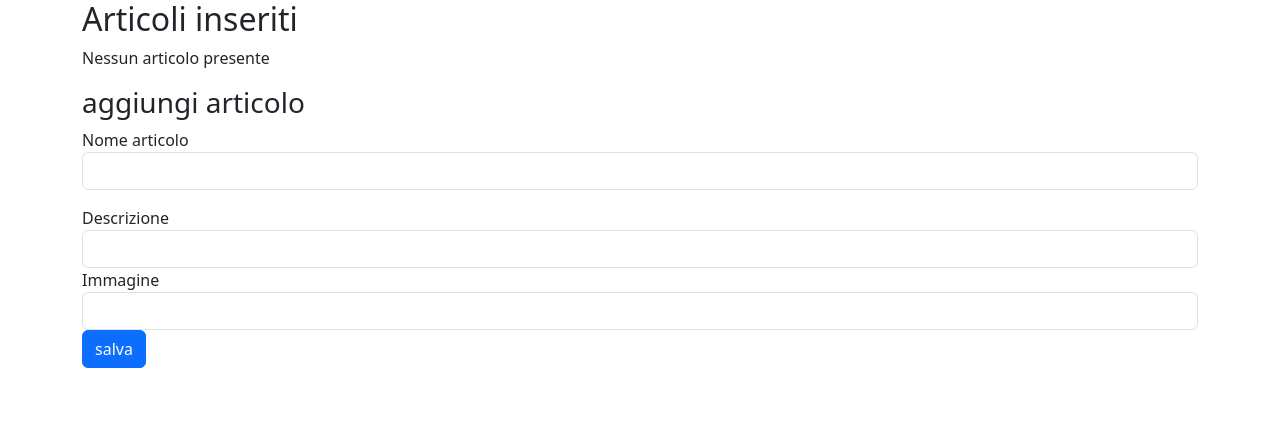
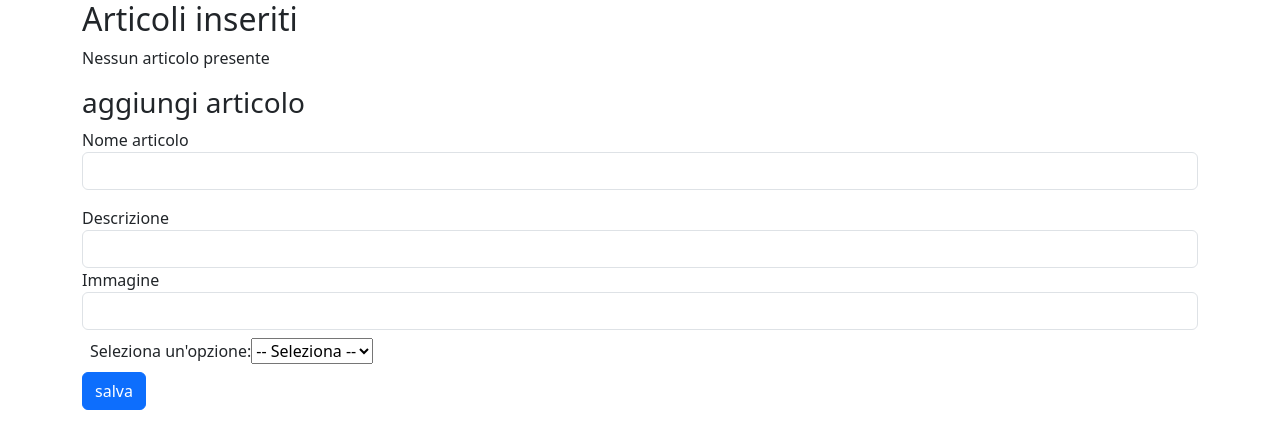
Before and after one commit to BartCatalano/react-form-multifield, a React (Vite) app: page / in a window 1280 px wide. Shown: the top 448 px of the page. Built offline with nearby package versions, Linux system fonts and the light colour scheme.

Commit message:
feat: select fatto

```diff
--- a/src/App.jsx
+++ b/src/App.jsx
@@ -6,6 +6,7 @@ const  [lista, setLista] = useState ([]);
 const [articoloName, setArticoloName ] = useState ("");
 const [articoloDescription, setArticoloDescription] = useState("");
 const [immagineInsert, setImmagineInsert] = useState("");
+const [selectedOption, setSelectedOption] = useState ("");
 
 const handArticleForm = (event) => {
   event.preventDefault ();
@@ -15,6 +16,7 @@ const handArticleForm = (event) => {
     title : articoloName,
     description: articoloDescription,
     immagine: immagineInsert,
+    Categoria: selectedOption,
   }
   const newArray = [...lista, newArticle];
 
@@ -22,7 +24,8 @@ const handArticleForm = (event) => {
   setLista (newArray );
   setArticoloName("");
   setArticoloDescription("");
-  setImmagineInsert("")
+  setImmagineInsert("");
+  setSelectedOption("")
 
 }
 
@@ -46,7 +49,9 @@ setLista(newArray)
             <div className="card-body">
               <h4>{curItem.title}</h4>
               <p>{curItem.description}</p>
+              <div><p>Hai selezionato:{curItem.Categoria}</p></div>
               <div><img src={curItem.immagine} alt="" /></div>
+
               <button onClick={()=> cancella(curItem.id)} className="btn btn-danger">cancella</button>
             </div>
 
@@ -86,6 +91,21 @@ setLista(newArray)
         value={immagineInsert}
         onChange={(event)=> setImmagineInsert(event.target.value)}/>
       </div>
+      <div className="m-2" >
+      <label htmlFor="selectOption">Seleziona un'opzione:</label>
+      <select
+
+        onChange={(event)=> setSelectedOption(event.target.value)}
+        value={selectedOption}
+      >
+        <option value="">-- Seleziona --</option>
+        <option value=" Categoria 1">Categoria  1</option>
+        <option value=" Categoria 2">Categoria 2</option>
+      </select>
+
+    </div>
+
+
       <button type="submit" className="btn btn-primary">salva</button>
     </form>
   </section>
```
